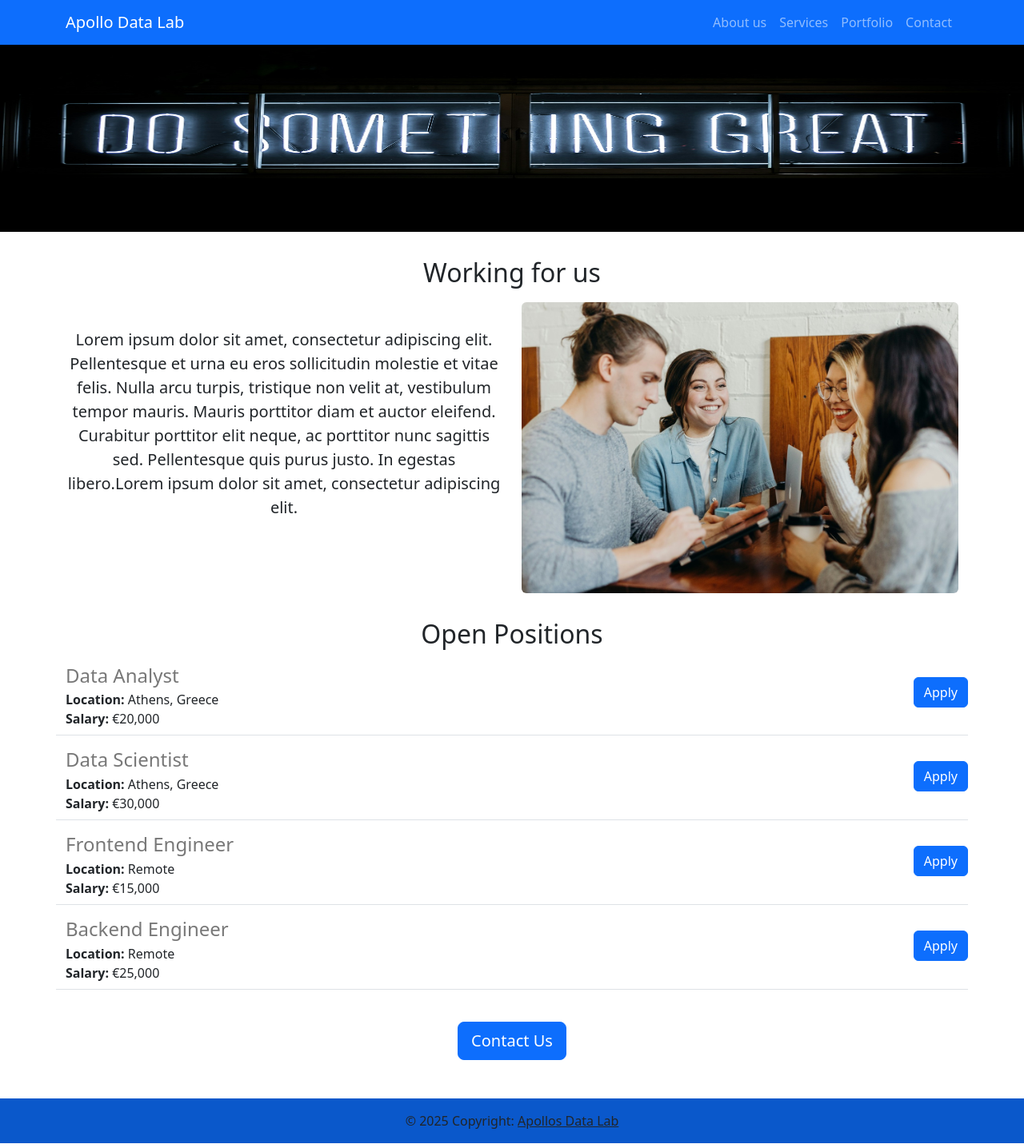
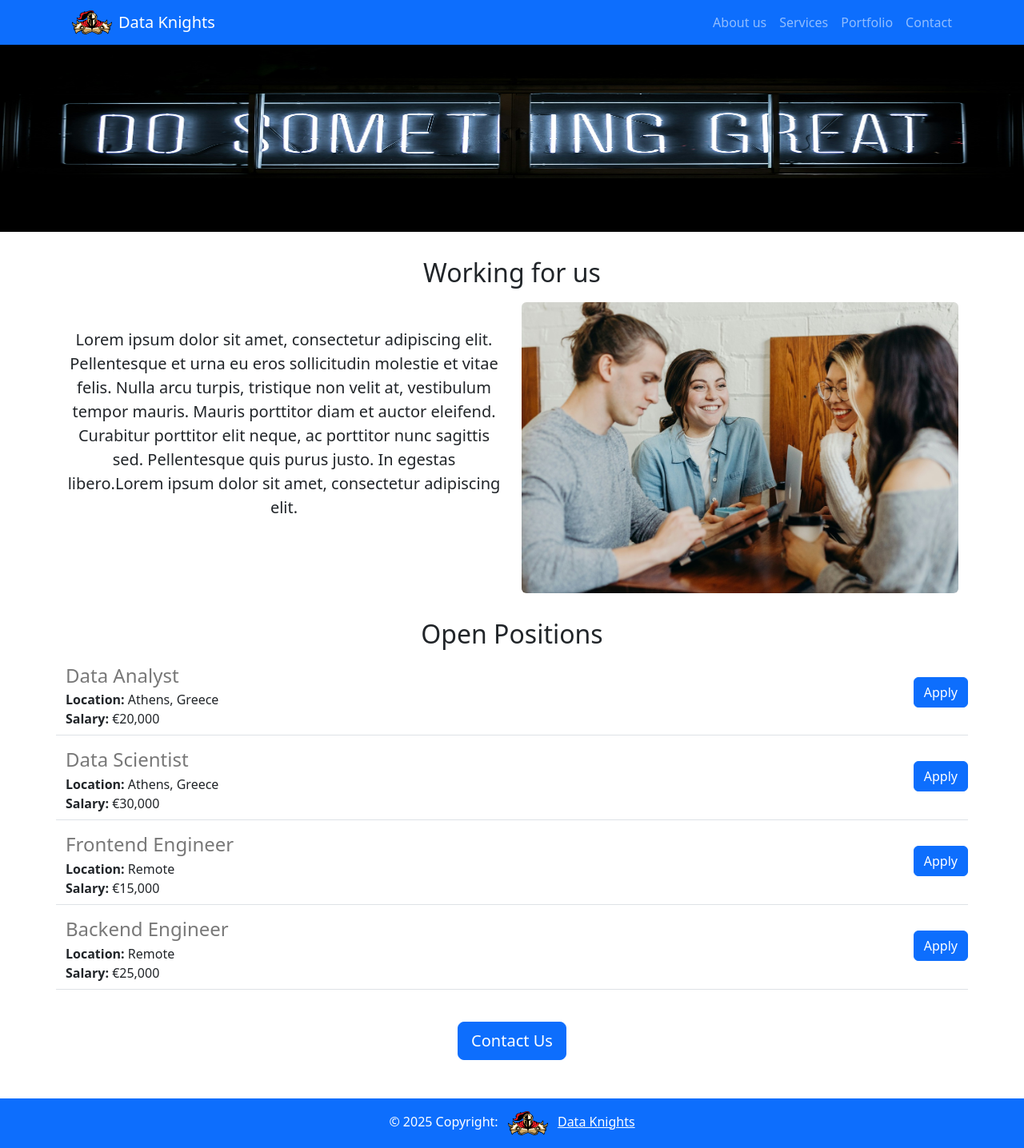
Before and after one commit to Apollo-DataLab/Career-web-site, a Flask app: page / in a window 1280 px wide. Shown: the whole page at 80% size. Run offline with Flask 3, Linux system fonts and the light colour scheme.

Commit message:
make new changes

```diff
--- a/templates/footer.html
+++ b/templates/footer.html
@@ -1,9 +1,10 @@
 <!-- Footer -->
 <footer class="bg-primary text-center mt-5">
 
-  <div class="text-center p-3" style="background-color: rgba(0, 0, 0, 0.2)">
+  <div class="text-center text-white p-3">
     © 2025 Copyright:
-    <a class="text-dark" href="">Apollos Data Lab</a>
+    <img src="static/knight.png" class="mx-2" alt="knight" width="50" height="30">
+    <a class="text-white" href="">Data Knights</a>
   </div>
 
 
--- a/templates/nav.html
+++ b/templates/nav.html
@@ -1,6 +1,7 @@
 <nav class="navbar navbar-expand-lg navbar-dark bg-primary fixed-top mb-5">
   <div class="container">
-    <a class="navbar-brand" href="">Apollo Data Lab</a>
+    <img src="static/knight.png" class="mx-2" alt="knight" width="50" height="30">
+    <a class="navbar-brand" href="">Data Knights</a>
     <button class="navbar-toggler" type="button" data-bs-toggle="collapse" data-bs-target="#navbarNav" aria-controls="navbarNav" aria-expanded="false" aria-label="Toggle navigation">
       <span class="navbar-toggler-icon"></span>
     </button>
```
